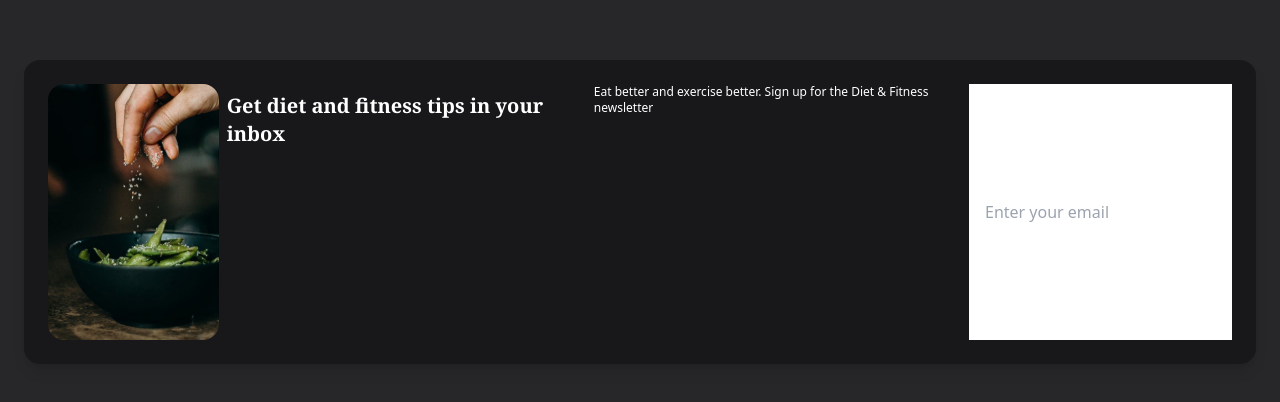
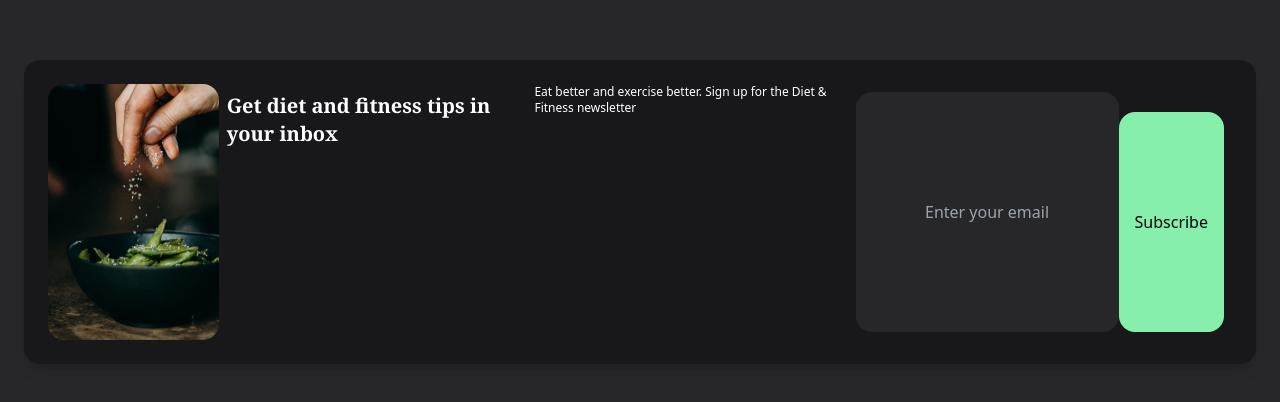
Before and after one commit to bdushime/Tailwind-email_subscriber_card, a plain HTML site: page email-subscribe/trial.html in a window 1280 px wide. Shown: the part 188-590 px from the top of the page. Drawn offline with nearby package versions, Linux system fonts and the light colour scheme.

Commit message:
initial commit

```diff
--- a/email-subscribe/trial.html
+++ b/email-subscribe/trial.html
@@ -16,8 +16,9 @@
             <img src="./images/image.jpg" class="h-80 md:h-64  rounded-l-xl md:rounded-2xl" alt="">
             <h1 class="text-white font-serif text-xl mx-2 my-2 font-bold">Get diet and fitness tips in your inbox</h1>
             <p class="text-white text-xs">Eat better and exercise better. Sign up for the Diet & Fitness newsletter</p>
-            <div class="flex flex-col md:flex-row ">
-                <input class="p-2 px-4" type="text" placeholder="Enter your email">
+            <div class="flex flex-col md:flex-row m-2">
+                <input class="p-2 px-4 text-center text-white bg-zinc-800 rounded-2xl" type="text" placeholder="Enter your email">
+                <button class="mt-5 p-3 px-4 bg-green-300 rounded-2xl md:rounded-2xl">Subscribe</button>
 
             </div>
         </div>
```
